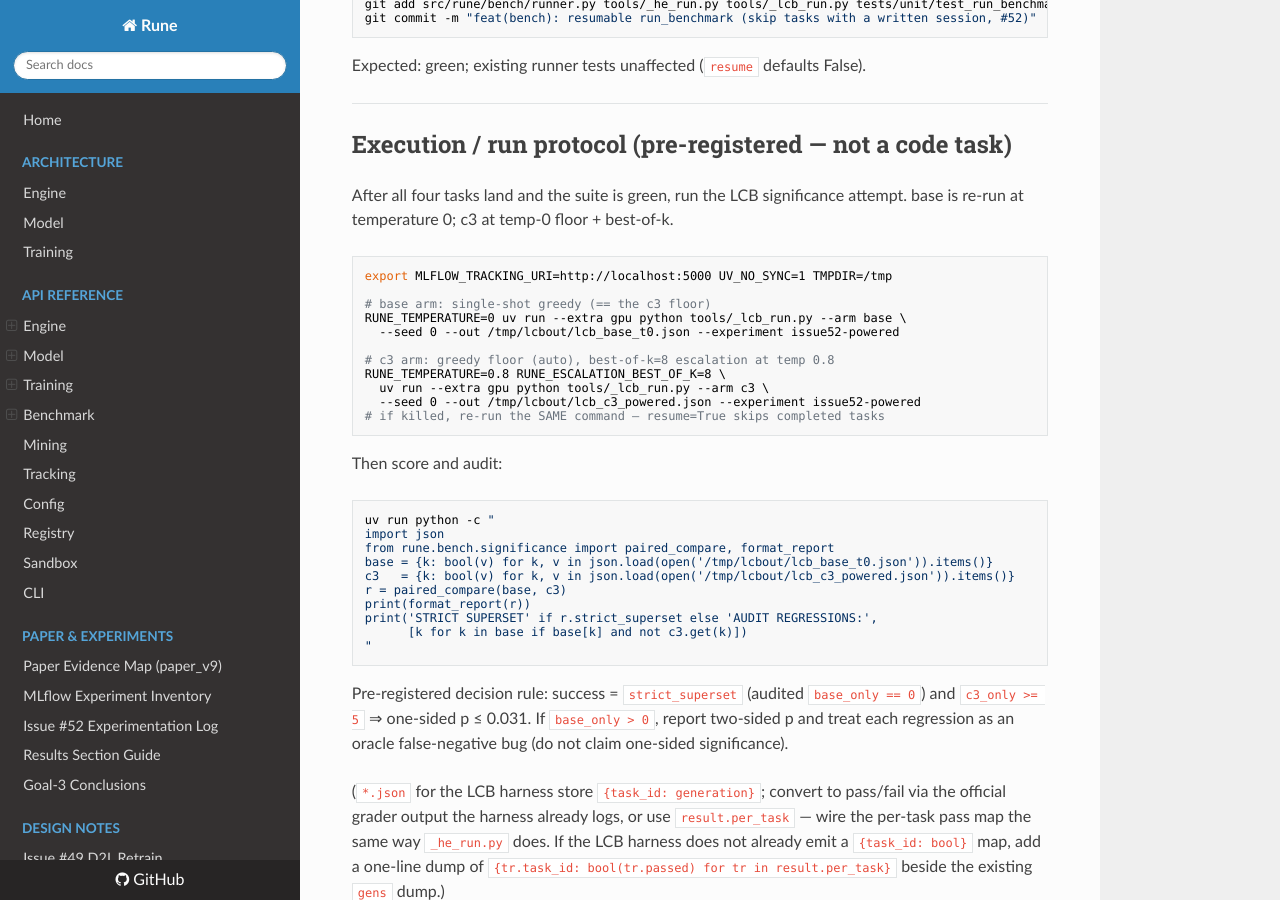
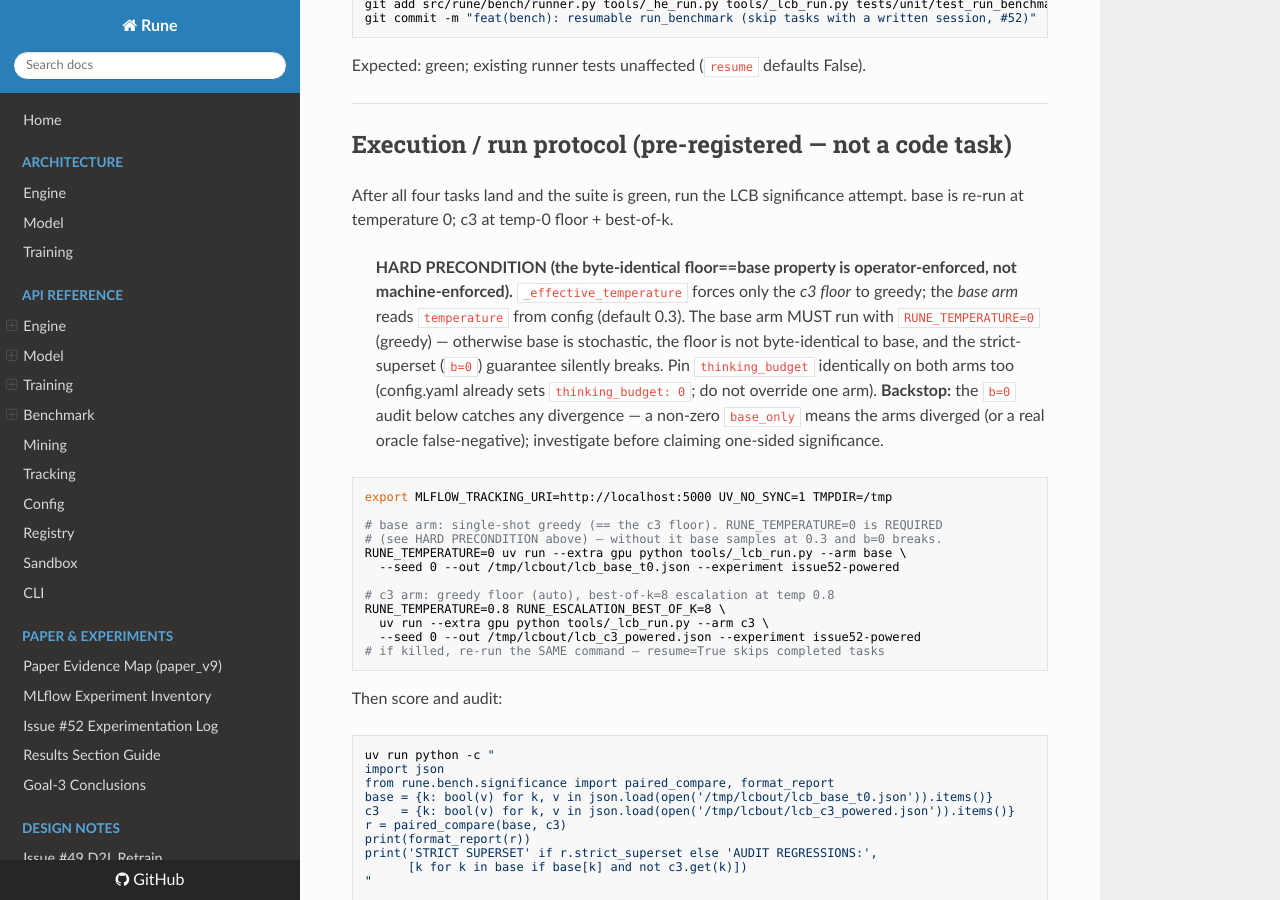
Before and after one commit to ElixirTrials/rune, an MkDocs documentation site: the page built from docs/superpowers/plans/2026-06-22-powered-strict-superset-eval.md, in a window 1280 px wide and 900 px high, scrolled down 11272 px. Built offline with MkDocs 1.6.1, drawn with Linux system fonts in a browser that asks for light colours; nearby versions of some CDN libraries.

Commit message:
docs(plan): harden base-arm temp-0 precondition for the strict-superset run (#52)
Final-review Important finding: the floor==base byte-identity is operator-enforced
(base arm reads config temperature; only the c3 floor is machine-forced greedy).
Make RUNE_TEMPERATURE=0 a hard, documented precondition with the b=0 audit as the
backstop. No code change to _generate_base (would break the temp-0.3 baseline).

Co-Authored-By: Claude Opus 4.8 <noreply@anthropic.com>

````diff
--- a/docs/superpowers/plans/2026-06-22-powered-strict-superset-eval.md
+++ b/docs/superpowers/plans/2026-06-22-powered-strict-superset-eval.md
@@ -609,10 +609,13 @@ Expected: green; existing runner tests unaffected (`resume` defaults False).
 
 After all four tasks land and the suite is green, run the LCB significance attempt. base is re-run at temperature 0; c3 at temp-0 floor + best-of-k.
 
+> **HARD PRECONDITION (the byte-identical floor==base property is operator-enforced, not machine-enforced).** `_effective_temperature` forces only the *c3 floor* to greedy; the *base arm* reads `temperature` from config (default 0.3). The base arm MUST run with `RUNE_TEMPERATURE=0` (greedy) — otherwise base is stochastic, the floor is not byte-identical to base, and the strict-superset (`b=0`) guarantee silently breaks. Pin `thinking_budget` identically on both arms too (config.yaml already sets `thinking_budget: 0`; do not override one arm). **Backstop:** the `b=0` audit below catches any divergence — a non-zero `base_only` means the arms diverged (or a real oracle false-negative); investigate before claiming one-sided significance.
+
 ```bash
 export MLFLOW_TRACKING_URI=http://localhost:5000 UV_NO_SYNC=1 TMPDIR=/tmp
 
-# base arm: single-shot greedy (== the c3 floor)
+# base arm: single-shot greedy (== the c3 floor). RUNE_TEMPERATURE=0 is REQUIRED
+# (see HARD PRECONDITION above) — without it base samples at 0.3 and b=0 breaks.
 RUNE_TEMPERATURE=0 uv run --extra gpu python tools/_lcb_run.py --arm base \
   --seed 0 --out /tmp/lcbout/lcb_base_t0.json --experiment issue52-powered
 
````
